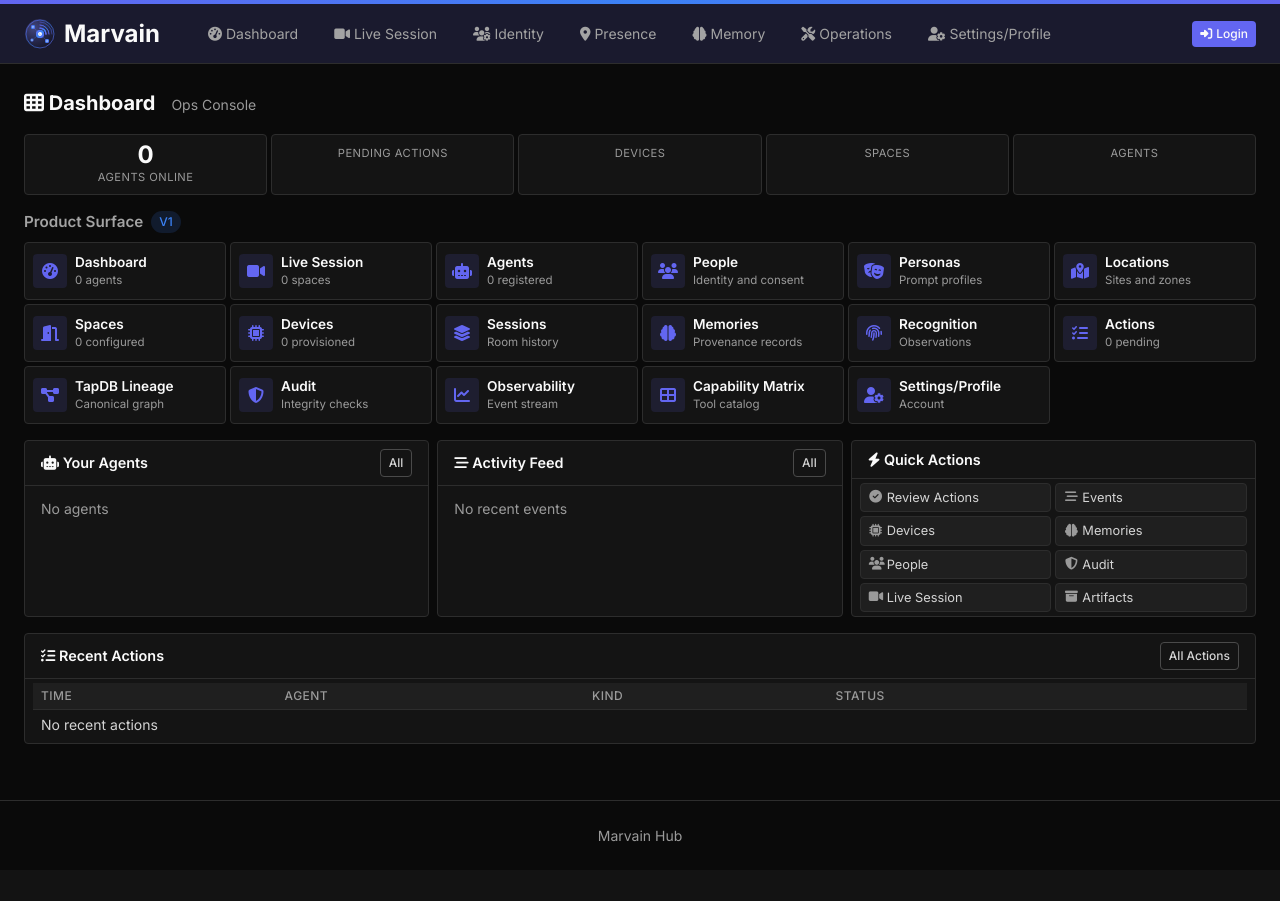
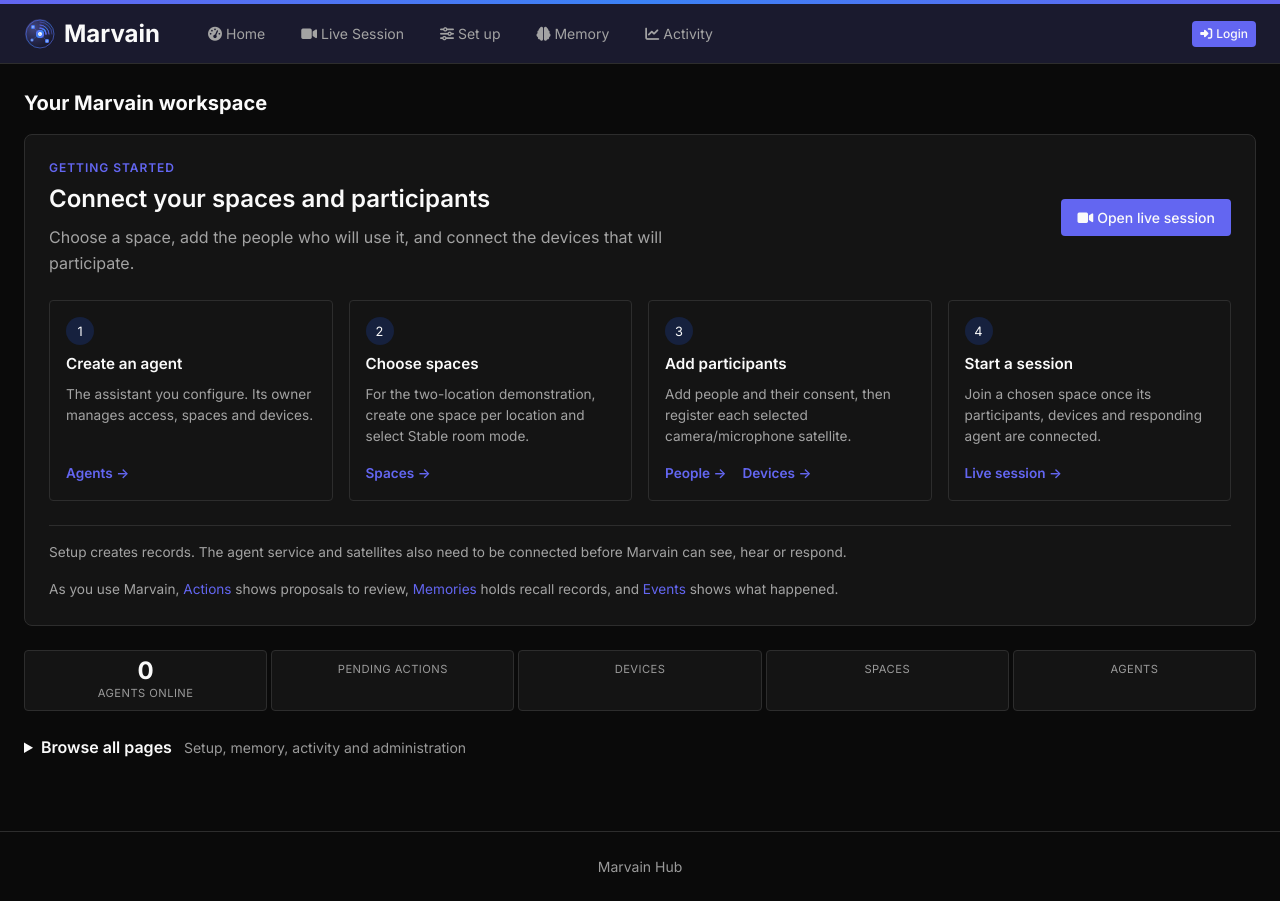
Before and after one commit to Daylily-Informatics/marvain, a FastAPI app: template functions/hub_api/templates/home.html in a window 1280 px wide. Before the commit the page ends 841 px from the top, so only its background shows below. Run offline with FastAPI, Linux system fonts and the light colour scheme; the template is opened without the code that fills it, so the values that code supplies are empty; parts of the project's set-up code (start-up, migrations or seed data) failed here and were passed over; some libraries are stand-ins or nearby versions.

Commit message:
Simplify navigation and guide Marvain first-use setup

```diff
--- a/functions/hub_api/static/css/marvain.css
+++ b/functions/hub_api/static/css/marvain.css
@@ -2914,16 +2925,94 @@ details > summary.card-header { cursor: pointer; }
 
 /* ==================== Dashboard — Dense Ops Console ==================== */
 
-/* Product surface overview */
+/* First-use guidance and optional page directory */
+.getting-started {
+  padding: var(--spacing-lg);
+  margin-bottom: var(--spacing-lg);
+  border: 1px solid var(--color-gray-600);
+  border-radius: var(--radius-md);
+  background: var(--color-gray-800);
+}
+.getting-started-intro {
+  display: flex;
+  align-items: center;
+  justify-content: space-between;
+  gap: var(--spacing-lg);
+  margin-bottom: var(--spacing-lg);
+}
+.getting-started-intro > div { min-width: 0; }
+.getting-started-intro > .btn { flex-shrink: 0; }
+.setup-eyebrow {
+  color: var(--color-highlight);
+  font-size: 0.75rem;
+  font-weight: 600;
+  letter-spacing: 0.08em;
+  text-transform: uppercase;
+  margin-bottom: var(--spacing-xs);
+}
+.getting-started h2 { font-size: 1.5rem; margin-bottom: var(--spacing-sm); }
+.getting-started-intro p:not(.setup-eyebrow) {
+  max-width: 68ch;
+  color: var(--color-gray-300);
+  line-height: 1.6;
+  margin-bottom: 0;
+  overflow-wrap: anywhere;
+}
+.setup-steps {
+  display: grid;
+  grid-template-columns: repeat(4, minmax(0, 1fr));
+  gap: var(--spacing-md);
+  list-style: none;
+  padding: 0;
+  margin: 0 0 var(--spacing-lg);
+}
+.setup-steps li {
+  padding: var(--spacing-md);
+  border: 1px solid var(--color-gray-600);
+  border-radius: var(--radius-sm);
+  display: flex;
+  flex-direction: column;
+  align-items: flex-start;
+}
+.setup-step-number {
+  display: inline-flex;
+  align-items: center;
+  justify-content: center;
+  width: 28px;
+  height: 28px;
+  background: var(--color-secondary);
+  color: var(--color-white);
+  border-radius: 50%;
+  margin-bottom: var(--spacing-sm);
+  font-size: 0.8rem;
+}
+.setup-steps h3 { font-size: 0.95rem; margin-bottom: var(--spacing-sm); }
+.setup-steps p { color: var(--color-gray-300); font-size: 0.85rem; line-height: 1.55; flex: 1; }
+.setup-steps a { font-size: 0.85rem; font-weight: 600; }
+.setup-step-links { display: flex; flex-wrap: wrap; gap: var(--spacing-md); }
+.setup-note, .setup-follow-through { font-size: 0.85rem; color: var(--color-gray-300); line-height: 1.6; }
+.setup-note { padding-top: var(--spacing-md); border-top: 1px solid var(--color-gray-600); }
+.setup-follow-through { margin-bottom: 0; }
+@media (max-width: 900px) {
+  .getting-started-intro { align-items: flex-start; flex-direction: column; }
+  .setup-steps { grid-template-columns: repeat(2, minmax(0, 1fr)); }
+}
+@media (max-width: 540px) {
+  .setup-steps { grid-template-columns: 1fr; }
+  .getting-started { padding: var(--spacing-md); }
+  .header-logo span { display: none; }
+}
 .gui-overview {
+  margin-top: var(--spacing-lg);
   margin-bottom: var(--spacing-md);
 }
 .gui-overview-header {
-  display: flex;
-  align-items: center;
-  gap: var(--spacing-sm);
+  cursor: pointer;
+  color: var(--color-white);
+  font-weight: 600;
   margin-bottom: var(--spacing-sm);
 }
+.gui-overview-header span { margin-left: var(--spacing-sm); font-weight: 400; }
 .gui-overview-header h2 {
   font-size: 0.95rem;
   margin: 0;
--- /dev/null
+++ b/functions/hub_api/templates/_getting_started.html
@@ -0,0 +1,52 @@
+<section class="getting-started" aria-labelledby="getting-started-title">
+  <div class="getting-started-intro">
+    <div>
+      <p class="setup-eyebrow">Getting started</p>
+      {% if agents_count == 0 %}
+      <h2 id="getting-started-title">Start with an agent</h2>
+      <p>No agents are linked to this sign-in yet: <strong>{{ user.email }}</strong>. Create one to start your workspace, or use Members on an existing agent to give another sign-in access.</p>
+      {% elif spaces_count == 0 %}
+      <h2 id="getting-started-title">Give your agent a space</h2>
+      <p>A space keeps a conversation and its participants together. Set up a space before connecting a camera or microphone.</p>
+      {% else %}
+      <h2 id="getting-started-title">Connect your spaces and participants</h2>
+      <p>Choose a space, add the people who will use it, and connect the devices that will participate.</p>
+      {% endif %}
+    </div>
+    {% if agents_count == 0 %}
+    <a class="btn btn-primary" href="{{ url_for('gui_agents') }}"><i class="fas fa-plus" aria-hidden="true"></i> Set up an agent</a>
+    {% elif spaces_count == 0 %}
+    <a class="btn btn-primary" href="{{ url_for('gui_spaces') }}"><i class="fas fa-plus" aria-hidden="true"></i> Set up a space</a>
+    {% else %}
+    <a class="btn btn-primary" href="{{ url_for('gui_live_session') }}"><i class="fas fa-video" aria-hidden="true"></i> Open live session</a>
+    {% endif %}
+  </div>
+  <ol class="setup-steps">
+    <li>
+      <span class="setup-step-number" aria-hidden="true">1</span>
+      <h3>Create an agent</h3>
+      <p>The assistant you configure. Its owner manages access, spaces and devices.</p>
+      <a href="{{ url_for('gui_agents') }}">Agents <span aria-hidden="true">&rarr;</span></a>
+    </li>
+    <li>
+      <span class="setup-step-number" aria-hidden="true">2</span>
+      <h3>Choose spaces</h3>
+      <p>For the two-location demonstration, create one space per location and select Stable room mode.</p>
+      <a href="{{ url_for('gui_spaces') }}">Spaces <span aria-hidden="true">&rarr;</span></a>
+    </li>
+    <li>
+      <span class="setup-step-number" aria-hidden="true">3</span>
+      <h3>Add participants</h3>
+      <p>Add people and their consent, then register each selected camera/microphone satellite.</p>
+      <div class="setup-step-links"><a href="{{ url_for('gui_people') }}">People <span aria-hidden="true">&rarr;</span></a><a href="{{ url_for('gui_devices') }}">Devices <span aria-hidden="true">&rarr;</span></a></div>
+    </li>
+    <li>
+      <span class="setup-step-number" aria-hidden="true">4</span>
+      <h3>Start a session</h3>
+      <p>Join a chosen space once its participants, devices and responding agent are connected.</p>
+      <a href="{{ url_for('gui_live_session') }}">Live session <span aria-hidden="true">&rarr;</span></a>
+    </li>
+  </ol>
+  <p class="setup-note">Setup creates records. The agent service and satellites also need to be connected before Marvain can see, hear or respond.</p>
+  <p class="setup-follow-through">As you use Marvain, <a href="{{ url_for('gui_actions') }}">Actions</a> shows proposals to review, <a href="{{ url_for('gui_memories') }}">Memories</a> holds recall records, and <a href="{{ url_for('gui_events') }}">Events</a> shows what happened.</p>
+</section>
--- a/functions/hub_api/templates/_gui_overview.html
+++ b/functions/hub_api/templates/_gui_overview.html
@@ -120,11 +120,8 @@
   }
 ] %}
 
-<section class="gui-overview mb-md" aria-labelledby="gui-overview-title">
-  <div class="gui-overview-header">
-    <h2 id="gui-overview-title">Product Surface</h2>
-    <span class="badge badge-info">V1</span>
-  </div>
+<details class="gui-overview mb-md">
+  <summary class="gui-overview-header">Browse all pages <span class="text-muted text-sm">Setup, memory, activity and administration</span></summary>
   <div class="gui-surface-grid">
     {% for surface in gui_surfaces %}
     <a href="{{ surface.href }}" class="surface-card {% if surface.active %}active{% endif %}">
@@ -136,4 +133,4 @@
     </a>
     {% endfor %}
   </div>
-</section>
+</details>
--- a/functions/hub_api/templates/base.html
+++ b/functions/hub_api/templates/base.html
@@ -52,22 +52,31 @@
 
     <nav id="primary-navigation" class="header-nav" aria-label="Primary navigation">
       <a href="{{ url_for('gui_home') }}" class="nav-link {% if active_page in ('home', 'dashboard') %}active{% endif %}">
-        <i class="fas fa-gauge-high"></i> Dashboard
+        <i class="fas fa-gauge-high"></i> Home
       </a>
       <a href="{{ url_for('gui_live_session') }}" class="nav-link {% if active_page in ('livekit', 'live_session') %}active{% endif %}">
         <i class="fas fa-video"></i> Live Session
       </a>
 
       <div class="nav-dropdown">
-        <button type="button" class="nav-dropdown-toggle {% if active_page in ('agents', 'people', 'personas') %}active{% endif %}" aria-haspopup="true">
-          <i class="fas fa-users-gear"></i> Identity
+        <button type="button" class="nav-dropdown-toggle {% if active_page in ('agents', 'people', 'personas', 'locations', 'spaces', 'devices') %}active{% endif %}" aria-haspopup="true">
+          <i class="fas fa-sliders"></i> Set up
         </button>
         <div class="nav-dropdown-menu">
           <a href="{{ url_for('gui_agents') }}" class="{% if active_page == 'agents' %}active{% endif %}">
             <i class="fas fa-robot"></i> Agents
           </a>
+          <a href="{{ url_for('gui_spaces') }}" class="{% if active_page == 'spaces' %}active{% endif %}">
+            <i class="fas fa-door-open"></i> Spaces
+          </a>
           <a href="{{ url_for('gui_people') }}" class="{% if active_page == 'people' %}active{% endif %}">
-            <i class="fas fa-users"></i> People
+            <i class="fas fa-users"></i> People and consent
+          </a>
+          <a href="{{ url_for('gui_devices') }}" class="{% if active_page == 'devices' %}active{% endif %}">
+            <i class="fas fa-microchip"></i> Devices
+          </a>
+          <a href="{{ url_for('gui_locations') }}" class="{% if active_page == 'locations' %}active{% endif %}">
+            <i class="fas fa-map-location-dot"></i> Locations
           </a>
           <a href="{{ url_for('gui_personas') }}" class="{% if active_page == 'personas' %}active{% endif %}">
             <i class="fas fa-masks-theater"></i> Personas
@@ -76,27 +85,7 @@
       </div>
 
       <div class="nav-dropdown">
-        <button type="button" class="nav-dropdown-toggle {% if active_page in ('locations', 'spaces', 'devices', 'sessions') %}active{% endif %}" aria-haspopup="true">
-          <i class="fas fa-location-dot"></i> Presence
-        </button>
-        <div class="nav-dropdown-menu">
-          <a href="{{ url_for('gui_locations') }}" class="{% if active_page == 'locations' %}active{% endif %}">
-            <i class="fas fa-map-location-dot"></i> Locations
-          </a>
-          <a href="{{ url_for('gui_spaces') }}" class="{% if active_page == 'spaces' %}active{% endif %}">
-            <i class="fas fa-door-open"></i> Spaces
-          </a>
-          <a href="{{ url_for('gui_devices') }}" class="{% if active_page == 'devices' %}active{% endif %}">
-            <i class="fas fa-microchip"></i> Devices
-          </a>
-          <a href="{{ url_for('gui_sessions') }}" class="{% if active_page == 'sessions' %}active{% endif %}">
-            <i class="fas fa-layer-group"></i> Sessions
-          </a>
-        </div>
-      </div>
-
-      <div class="nav-dropdown">
-        <button type="button" class="nav-dropdown-toggle {% if active_page in ('memories', 'recognition', 'tapdb_lineage', 'lineage') %}active{% endif %}" aria-haspopup="true">
+        <button type="button" class="nav-dropdown-toggle {% if active_page in ('memories', 'recognition', 'sessions', 'tapdb_lineage', 'lineage', 'tapdb_graph') %}active{% endif %}" aria-haspopup="true">
           <i class="fas fa-brain"></i> Memory
         </button>
         <div class="nav-dropdown-menu">
@@ -106,6 +95,9 @@
           <a href="{{ url_for('gui_recognition') }}" class="{% if active_page == 'recognition' %}active{% endif %}">
             <i class="fas fa-fingerprint"></i> Recognition
           </a>
+          <a href="{{ url_for('gui_sessions') }}" class="{% if active_page == 'sessions' %}active{% endif %}">
+            <i class="fas fa-layer-group"></i> Session history
+          </a>
           <a href="{{ url_for('tapdb', path='graph') }}" class="{% if active_page in ('tapdb_lineage', 'lineage', 'tapdb_graph') %}active{% endif %}">
             <i class="fas fa-diagram-project"></i> TapDB Graph
           </a>
@@ -114,7 +106,7 @@
 
       <div class="nav-dropdown">
         <button type="button" class="nav-dropdown-toggle {% if active_page in ('actions', 'audit', 'observability', 'events', 'tools', 'capability_matrix', 'capabilities', 'artifacts') %}active{% endif %}" aria-haspopup="true">
-          <i class="fas fa-screwdriver-wrench"></i> Operations
+          <i class="fas fa-chart-line"></i> Activity
         </button>
         <div class="nav-dropdown-menu">
           <a href="{{ url_for('gui_actions') }}" class="{% if active_page == 'actions' %}active{% endif %}">
@@ -135,13 +127,19 @@
         </div>
       </div>
 
-      <a href="{{ url_for('profile') }}" class="nav-link {% if active_page in ('profile', 'settings') %}active{% endif %}">
-        <i class="fas fa-user-gear"></i> Settings/Profile
-      </a>
     </nav>
 
     <div class="header-actions">
       {% if user %}
+      <div class="nav-dropdown account-menu">
+        <button type="button" class="nav-dropdown-toggle {% if active_page in ('profile', 'settings') %}active{% endif %}" aria-haspopup="true">
+          <i class="fas fa-circle-user" aria-hidden="true"></i> Account <i class="fas fa-chevron-down" aria-hidden="true"></i>
+        </button>
+        <div class="nav-dropdown-menu">
+          <div class="account-identity"><span class="text-muted text-xs">Signed in as</span><span class="account-email">{{ user.email }}</span></div>
+          <a href="{{ url_for('profile') }}" class="{% if active_page in ('profile', 'settings') %}active{% endif %}"><i class="fas fa-user-gear"></i> Profile and settings</a>
+          <a href="{{ url_for('logout') }}"><i class="fas fa-sign-out-alt"></i> Sign out</a>
+          <div class="account-connection">
         <!-- Browser real-time update indicator -->
         {% if ws_url %}
         <div id="ws-indicator" class="ws-indicator connecting" title="Connecting to browser real-time updates" role="status" aria-live="polite" aria-atomic="true">
@@ -154,13 +152,9 @@
           <span id="ws-status-text" class="ws-status-text">Realtime unavailable</span>
         </div>
         {% endif %}
-        <span class="text-muted text-sm">{{ user.email }}</span>
-        <a href="{{ url_for('profile') }}" class="btn btn-outline btn-sm header-profile-link">
-          <i class="fas fa-user"></i> Profile
-        </a>
-        <a href="{{ url_for('logout') }}" class="btn btn-outline btn-sm header-logout-link">
-          <i class="fas fa-sign-out-alt"></i> Logout
-        </a>
+          </div>
+        </div>
+      </div>
       {% else %}
         <a href="{{ url_for('login') }}" class="btn btn-primary btn-sm">
           <i class="fas fa-sign-in-alt"></i> Login
--- a/functions/hub_api/templates/home.html
+++ b/functions/hub_api/templates/home.html
@@ -6,9 +6,10 @@
 {% block content %}
 <!-- Dashboard Header -->
 <div class="dash-header">
-  <h1 class="dash-title"><i class="fas fa-th"></i> Dashboard</h1>
-  <span class="text-muted text-sm">{% if user.email %}{{ user.email.split('@')[0] }} · {% endif %}Ops Console</span>
+  <h1 class="dash-title">Your Marvain workspace</h1>
 </div>
+
+{% include "_getting_started.html" %}
 
 <!-- KPI Strip — auto-refreshes every 10s -->
 <div id="dashboard-kpi" hx-get="{{ url_for('gui_dashboard_kpi') }}" hx-trigger="every 10s" hx-swap="innerHTML">
@@ -22,8 +23,7 @@
   </div>
 </div>
 
-{% include "_gui_overview.html" %}
-
+{% if agents_count > 0 %}
 <!-- Main 3-column grid: Agent Status | Activity Feed | Quick Actions -->
 <div class="dash-grid-3 mb-md">
 
@@ -147,4 +147,7 @@
     </table>
   </div>
 </div>
+{% endif %}
+
+{% include "_gui_overview.html" %}
 {% endblock %}
--- a/functions/hub_api/templates/locations.html
+++ b/functions/hub_api/templates/locations.html
@@ -36,7 +36,8 @@
   {% else %}
   <div class="card">
     <h3>No Locations Yet</h3>
-    <p class="text-muted">Initialize the greenfield schema and create locations to map devices and spaces to physical sites.</p>
+    <p class="text-muted">Physical sites appear here after they are configured. Start by setting up an agent and its spaces.</p>
+    <a class="btn btn-outline" href="{{ url_for('gui_spaces') }}">Set up spaces</a>
   </div>
   {% endfor %}
 </div>
```
Also changed, not shown: other parts of functions/hub_api/static/css/marvain.css (+33 -22 lines), docs/plans/20261109_marvain_4x_multiagent_execution_plan.md (+15 -1 lines), docs/plans/20261109_marvain_4x_release_demo_packet.md (+8 -0 lines), functions/hub_api/templates/agents.html (+8 -25 lines), 1 other file.
